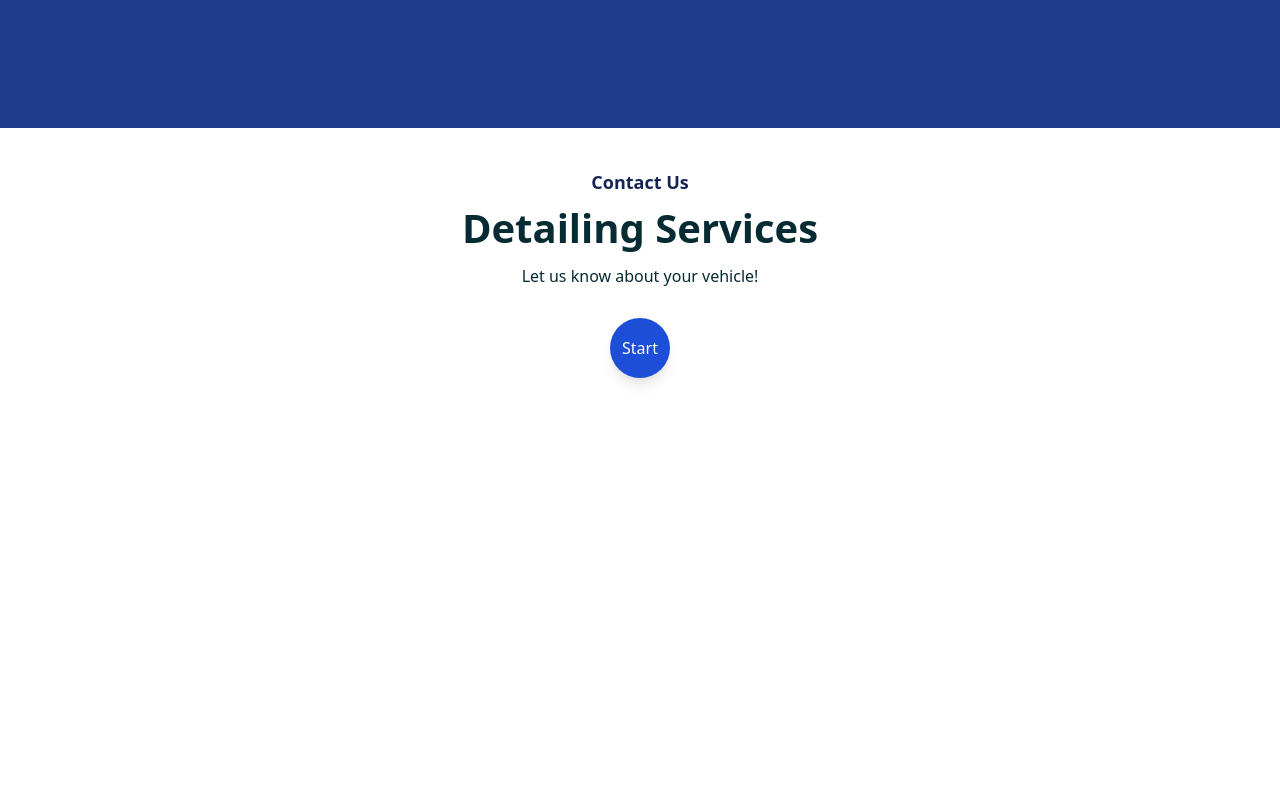
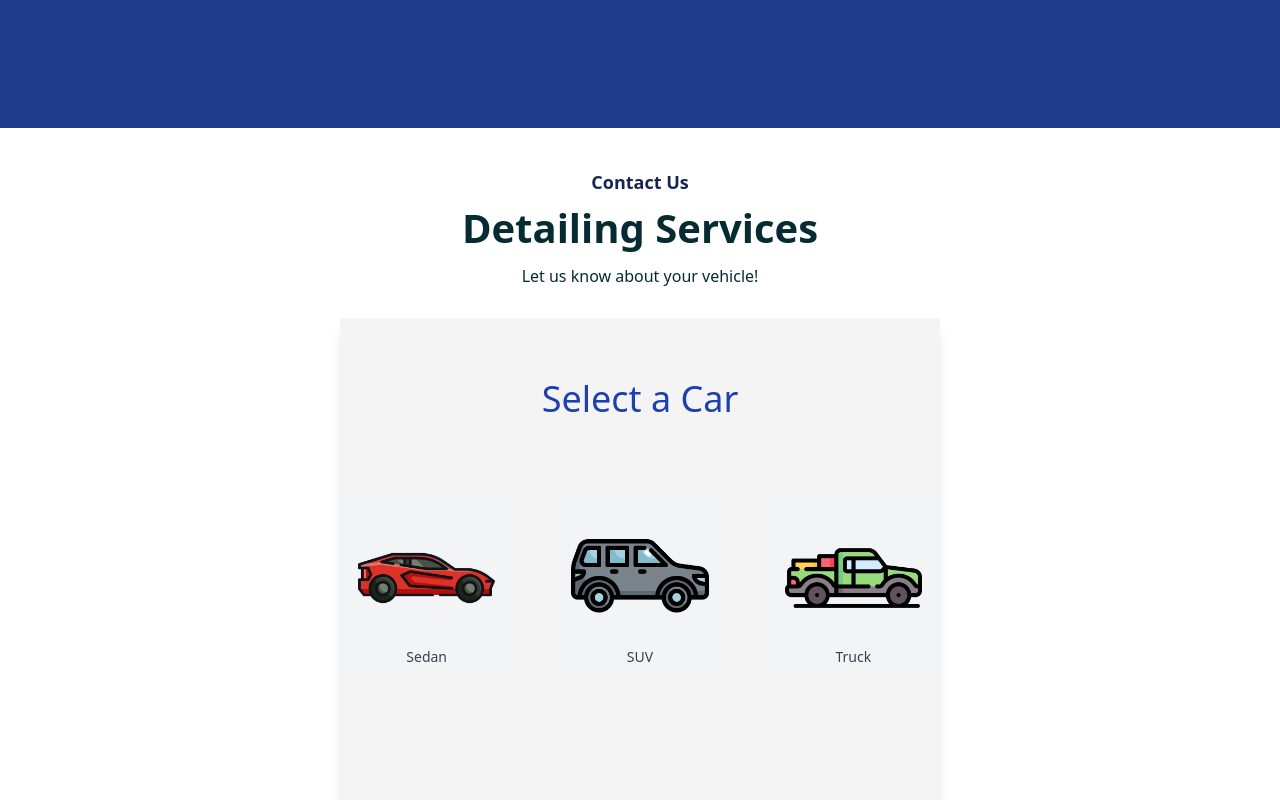
Before and after one commit to Succorro/GabrielCarCleaning, a React (Vite) app: page / in a window 1280 px wide. Shown: the part 1700-2500 px from the top of the page. Built offline with nearby package versions, Linux system fonts and the light colour scheme.

Commit message:
Removed react spring and updated minor changes

```diff
--- a/package.json
+++ b/package.json
@@ -27,7 +27,6 @@
     "react-helmet": "^6.1.0",
     "react-icons": "^5.2.1",
     "react-router-dom": "^6.10.0",
-    "react-spring": "^9.7.3",
     "tailwind-merge": "^1.14.0",
     "tailwindcss-animate": "^1.0.7"
   },
--- a/src/components/contact/index.tsx
+++ b/src/components/contact/index.tsx
@@ -16,6 +16,16 @@ const Contact = () => {
     additionalInfo: ''
   });
 
+  const handleSubmit = () => {
+    const contactInfo = {
+      vehicle: vehicle,
+      package: packge,
+      userInfo: userInfo
+    }
+
+    console.log(contactInfo)
+  }
+
   const displayForm = () => {
     if(page === 1){
       return(
@@ -27,13 +37,13 @@ const Contact = () => {
       )
     } else if (page === 3) {
       return (
-        <InputInformation setPage={setPage} userInfo={userInfo} setUserInfo={setUserInfo}/>
+        <InputInformation setPage={setPage} userInfo={userInfo} setUserInfo={setUserInfo} onSubmit={handleSubmit}/>
       )
     }
   }
 
   return (
-    <section id='contact' className="min-h-[100vh] bg-white text-Teal">
+    <section id='contact' className="min-h-[100vh] bg-white text-Teal mb-20">
       <div className='mx-10 pt-10'>
         <div className='-mx-4 flex flex-wrap'>
           <div className='w-full px-4'>
@@ -52,16 +62,9 @@ const Contact = () => {
         </div>
       </div>
       <div className='flex flex-col items-center'>
-        <Form
-              initialSize="60px"
-              expandedSize="500px"
-              initialColor="#1d4ed8"
-              expandedColor="#F0F4F8"
-              buttonText="Start"
-              className=''
-          >
-            {displayForm()}
-          </Form>
+        <div className='shadow-lg flex items-center justify-center overflow-hidden bg-accent w-[600px] h-[600px]'>
+          {displayForm()}
+        </div>
       </div>
     </section>
   )
--- a/src/components/contact/inputInformation.tsx
+++ b/src/components/contact/inputInformation.tsx
@@ -1,7 +1,7 @@
 import React from 'react'
 import { Button } from '../ui/button'
 
-const InputInformation = ({setPage, userInfo, setUserInfo}) => {
+const InputInformation = ({setPage, userInfo, setUserInfo, onSubmit}) => {
     const handleChange = (e) => {
       const { name, value } = e.target;
       setUserInfo(prevInfo => ({
@@ -11,9 +11,9 @@ const InputInformation = ({setPage, userInfo, setUserInfo}) => {
     };
   return (
     <div className='flex flex-col items-center'>
-        <h2 className='text-4xl text-blue-800 mt-4 mb-10'>Contact Information</h2>
+        <h2 className='text-4xl text-blue-800 mb-10'>Contact Information</h2>
         <form className="flex flex-col">
-            <div className="mb-4">
+            <div className="">
                 <input
                     className="shadow appearance-none border rounded w-full py-2 px-3 text-gray-700 leading-tight focus:outline-none focus:shadow-outline"
                     id="firstName"
@@ -71,7 +71,7 @@ const InputInformation = ({setPage, userInfo, setUserInfo}) => {
         </form>
         <div>
             <Button onClick={()=> setPage(2)} className='hover:bg-blue-800 bg-blue-700 mr-10'>Previous </Button>
-            <Button className='bg-green-700 hover:bg-green-900 '>Submit</Button>
+            <Button onClick={()=> onSubmit()}className='bg-green-700 hover:bg-green-900 '>Submit</Button>
         </div>
     </div>
   )
--- a/src/components/contact/selectPackage.tsx
+++ b/src/components/contact/selectPackage.tsx
@@ -10,8 +10,8 @@ const SelectPackage = ({ setPage, packge, setPackage }) => {
 
     return (
         <div className='flex flex-col items-center'>
-            <h2 className='text-4xl text-blue-800 mt-4 mb-10'>Select a Package</h2>
-            <div className="flex flex-col items-start mb-36">
+            <h2 className='text-4xl text-blue-800 mb-10'>Select a Package</h2>
+            <div className="flex flex-col items-start mb-32">
                 {options.map((option) => (
                     <label
                         key={option.id}
```
Also changed, not shown: 1 other file (tests, documents, lock files or other folders).
